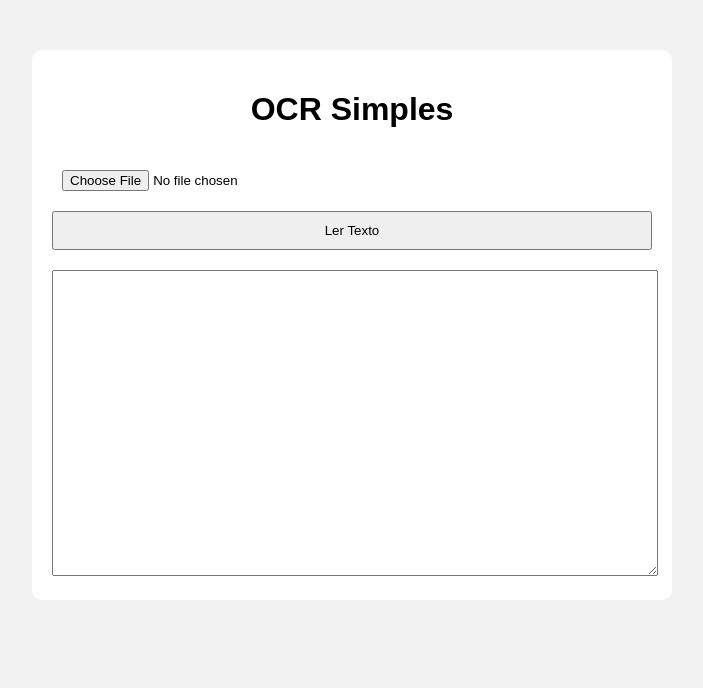
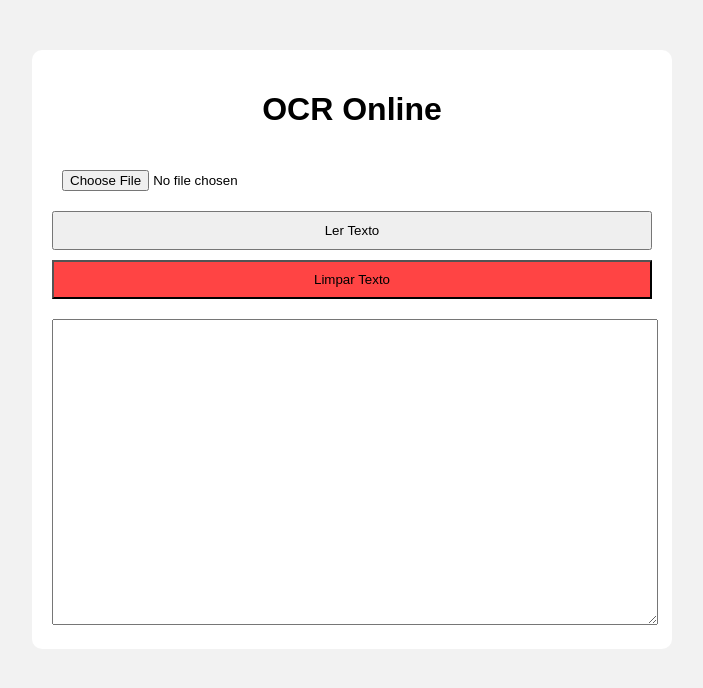
Before and after one commit to Abelaraujo/ocr-web, a Flask app: page / in a window 1280 px wide. Shown: the top 688 px of the page, without its empty margins (288-991 px from the left). Run offline with Flask 3, Linux system fonts and the light colour scheme.

Commit message:
Update index.html

```diff
--- a/templates/index.html
+++ b/templates/index.html
@@ -2,18 +2,24 @@
 <html lang="pt">
 <head>
     <meta charset="UTF-8">
-    <title>OCR Simples</title>
-    <link rel="stylesheet" href="/static/style.css">
+    <title>OCR Online</title>
+
+    <link rel="stylesheet"
+    href="/static/style.css">
 </head>
 <body>
 
 <div class="container">
 
-        <h1>OCR Simples</h1>
+    <h1>OCR Online</h1>
 
-        <form method="POST" enctype="multipart/form-data">
+    <form method="POST"
+    enctype="multipart/form-data">
 
-            <input type="file" name="imagem" required>
+        <input
+        type="file"
+        name="imagem"
+        required>
 
         <button type="submit">
             Ler Texto
@@ -21,9 +27,38 @@
 
     </form>
 
-        <textarea readonly>{{ texto }}</textarea>
+    <button
+    onclick="limparTexto()"
+    class="limpar">
+
+        Limpar Texto
+    </button>
+
+    {% if mensagem %}
+        <p class="erro">
+            {{ mensagem }}
+        </p>
+    {% endif %}
+
+    <textarea
+    id="resultado"
+    readonly>
+
+{{ texto }}
+
+</textarea>
 
 </div>
 
+<script>
+function limparTexto(){
+
+    document
+    .getElementById(
+        "resultado"
+    ).value = "";
+}
+</script>
+
 </body>
 </html>
```
Lines whose indentation alone changed are shown as unchanged.
